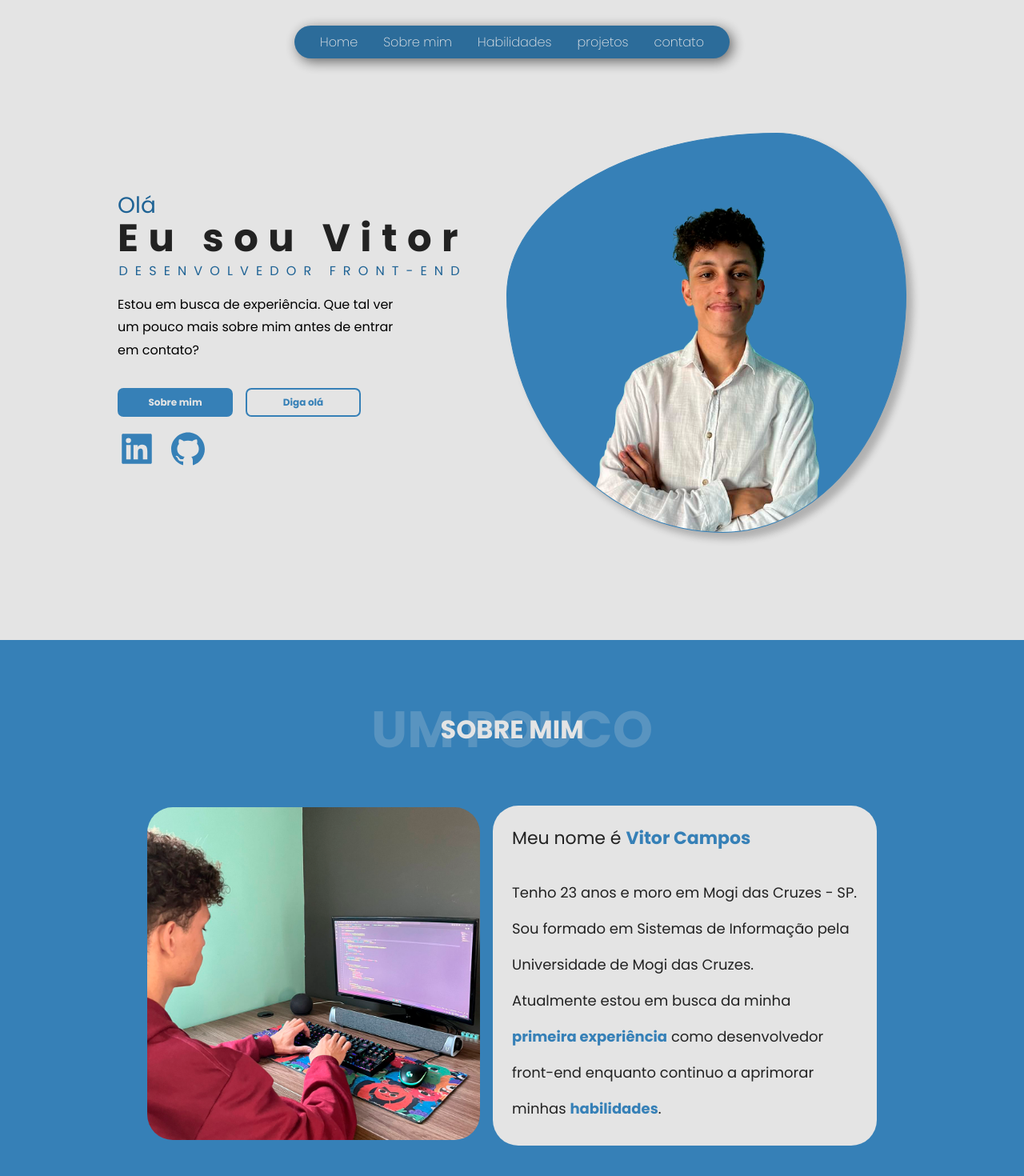
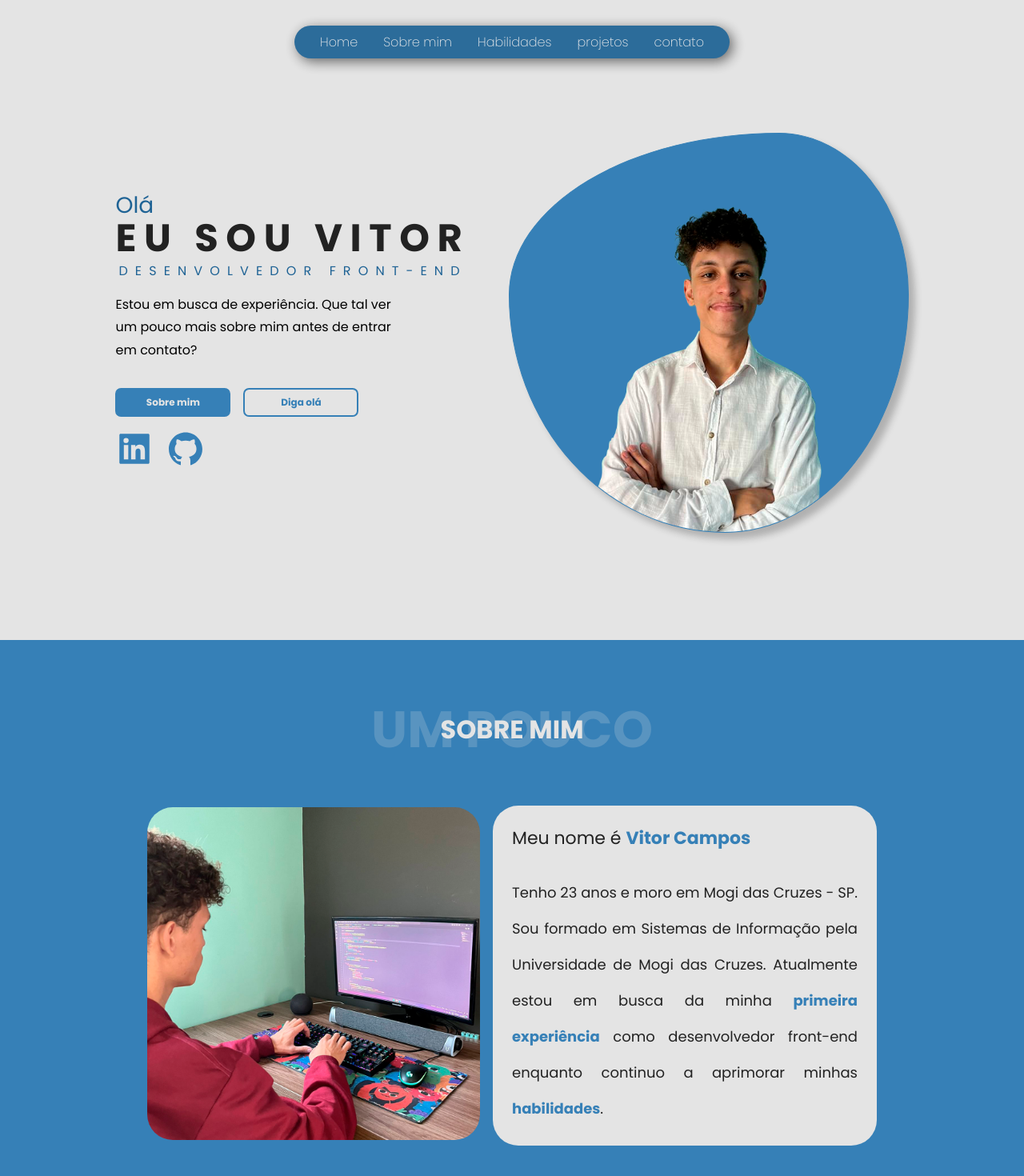
Before and after one commit to VitongoviskDev/portifolio, a React (Create React App) app: page / in a window 1280 px wide. Shown: the top 1470 px of the page at 80% size. Built offline with nearby package versions, Linux system fonts and the light colour scheme; no server answers.

Commit message:
fixed ability description

```diff
--- a/src/components/AbilitiesBox/AbilitiesBox.css
+++ b/src/components/AbilitiesBox/AbilitiesBox.css
@@ -37,6 +37,7 @@
     color: var(--clr-white-700);
 }
 .ability__description{
+    line-height: 2em;
     font-size: 12px;
     font-weight: 400;
     margin: 1em 0 2em;
@@ -50,6 +51,5 @@
 @media (min-width: 1200px) {
     .ability__description{
         font-size: 14px;
-        line-height: 2em;
     }
 }
--- a/src/components/AbilitiesBox/index.tsx
+++ b/src/components/AbilitiesBox/index.tsx
@@ -15,6 +15,7 @@ export default function AbilitiesBox() {
         .then(data => {
             setAbilities(data);
             setSelectedAbility(data[0]);
+            console.log('data:', data);
         })
         .catch(error => console.error(error));
     }, []);
--- a/src/components/TextContentBox/TextContentBox.css
+++ b/src/components/TextContentBox/TextContentBox.css
@@ -25,6 +25,7 @@
 .text-content-box > *:not(.text-content__title){
     line-height: 2.5em;
     font-size: 14px;
+    text-align: justify;
 }
 @media (min-width: 744px) {
     .text-content-box{
--- a/src/sections/About/index.tsx
+++ b/src/sections/About/index.tsx
@@ -15,8 +15,8 @@ export default function About() {
         <Title backTitle='um pouco' color='primary'>Sobre mim</Title>
         <div className="about-content">
           <TextContentBox title={<>Meu nome é <strong>Vitor Campos</strong></>}>
-              Tenho 23 anos e moro em Mogi das Cruzes - SP. <br />
-              Sou formado em Sistemas de Informação pela Universidade de Mogi das Cruzes.<br />
+              Tenho 23 anos e moro em Mogi das Cruzes - SP.
+              Sou formado em Sistemas de Informação pela Universidade de Mogi das Cruzes.
               Atualmente estou em busca da minha <strong>primeira experiência</strong> como desenvolvedor front-end enquanto continuo a aprimorar minhas <strong>habilidades</strong>.
           </TextContentBox>
           <SquareImage image={AboutImage} alt="Eu digitando em um aplicativo de programação"/>
--- a/src/sections/Hero/Hero.css
+++ b/src/sections/Hero/Hero.css
@@ -34,8 +34,9 @@
   margin-bottom: -8px;
 
   text-align: center;
+  text-transform: uppercase;
   white-space: nowrap;
-  letter-spacing: .26em;
+  letter-spacing: .20em;
   font-size: 36px;
   font-weight: 700;
   color: var(--clr-secondary-700);
--- a/src/sections/Projects/index.tsx
+++ b/src/sections/Projects/index.tsx
@@ -8,6 +8,7 @@ import ProjectCard from 'components/ProjectCard';
 export default function Projects() {
 
     const [projects, setProjects] = useState<IProject[]>([]);
+
 
     useEffect(() =>{
         fetch('https://my-json-server.typicode.com/VitongoviskDev/portifolio-db/projects')
```
Also changed, not shown: src/comom/interfaces/ICertificate.ts (renamed from src/comom/interfaces/ICertificate.js), 1 other file (tests, documents, lock files or other folders).
